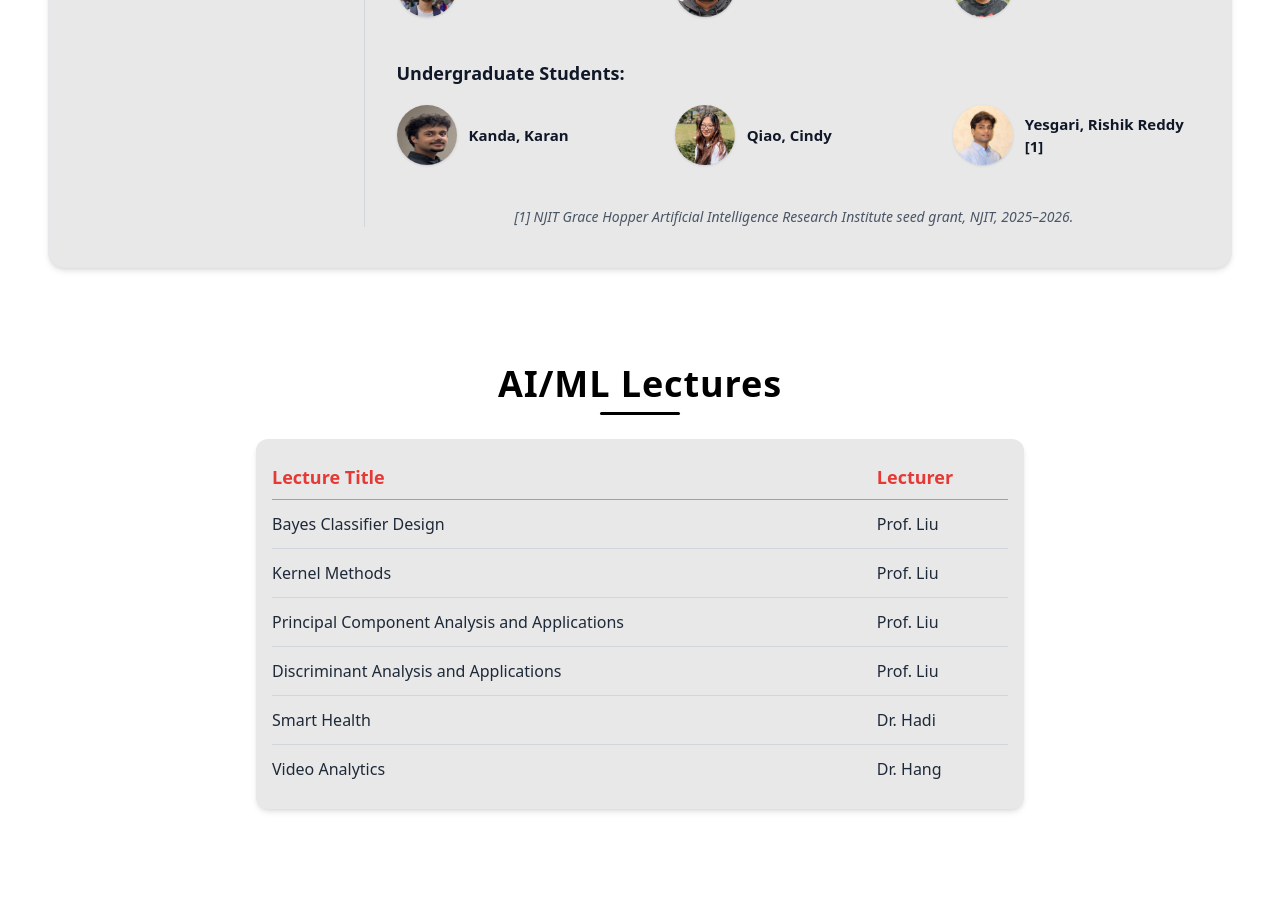
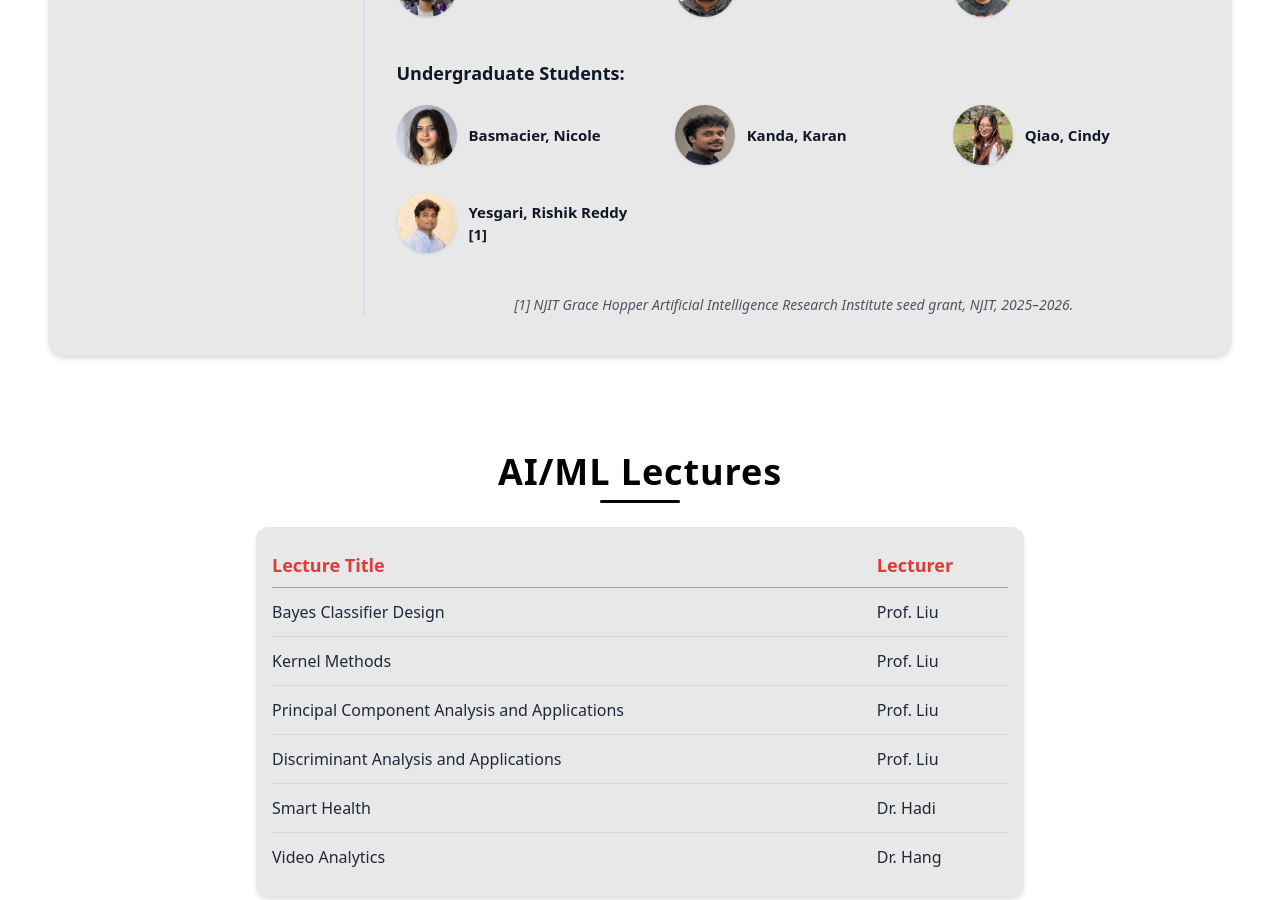
Before and after one commit to Rishik15/OAIT, a React (Vite) app: page / in a window 1280 px wide. Shown: the part 2840-3740 px from the top of the page. Built offline with nearby package versions, Linux system fonts and the light colour scheme; a web font is replaced by a local one.

Commit message:
Added nicole

```diff
--- a/src/components/Members.tsx
+++ b/src/components/Members.tsx
@@ -20,6 +20,7 @@ import jeet from "../assets/jeet.jpg";
 import ashvin from "../assets/ashvin.jpeg";
 import huong from "../assets/huongle.png";
 import cindy from "../assets/cindyqiao.jpeg";
+import nicole from "../assets/nicole.jpg";
 
 interface Member {
   name: string;
@@ -58,6 +59,7 @@ const MembersSection: FC = () => {
         { name: "Vora, Vineet", image: vora},
       ],
       undergrad: [
+        { name: "Basmacier, Nicole", image: nicole },
         { name: "Kanda, Karan", image: karan },
         { name: "Qiao, Cindy", image: cindy},
         { name: "Yesgari, Rishik Reddy [1]", image: rishik },
```
Also changed, not shown: src/assets/nicole.jpg (added).
